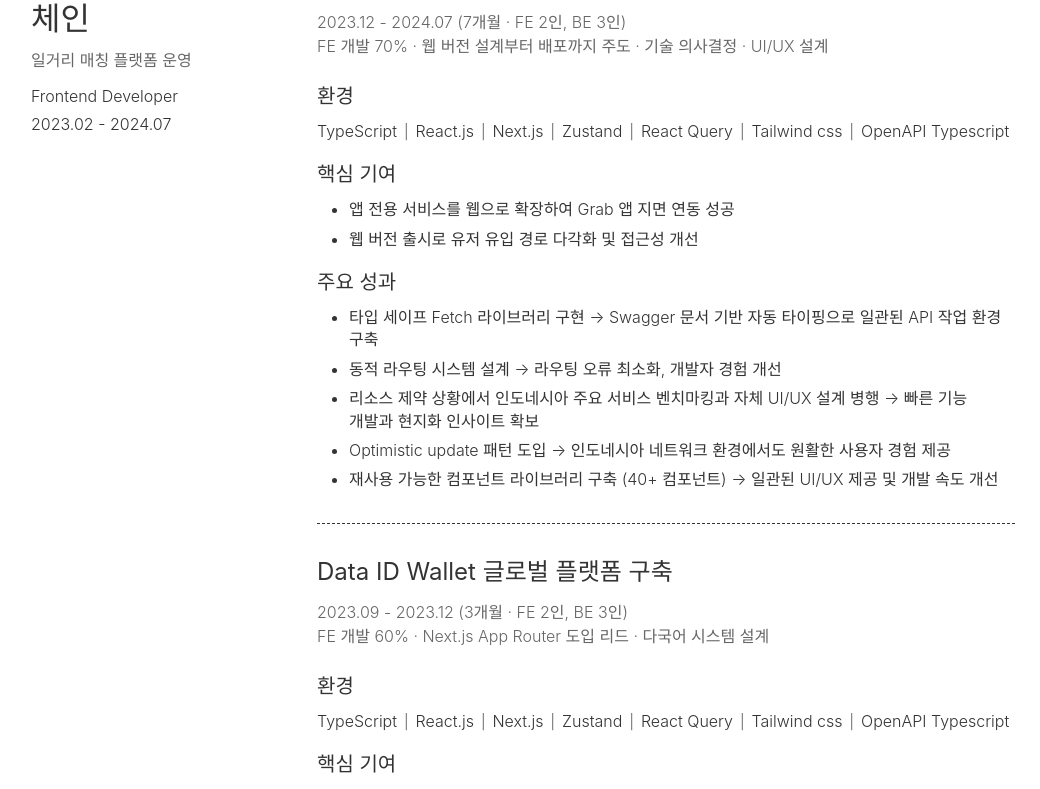
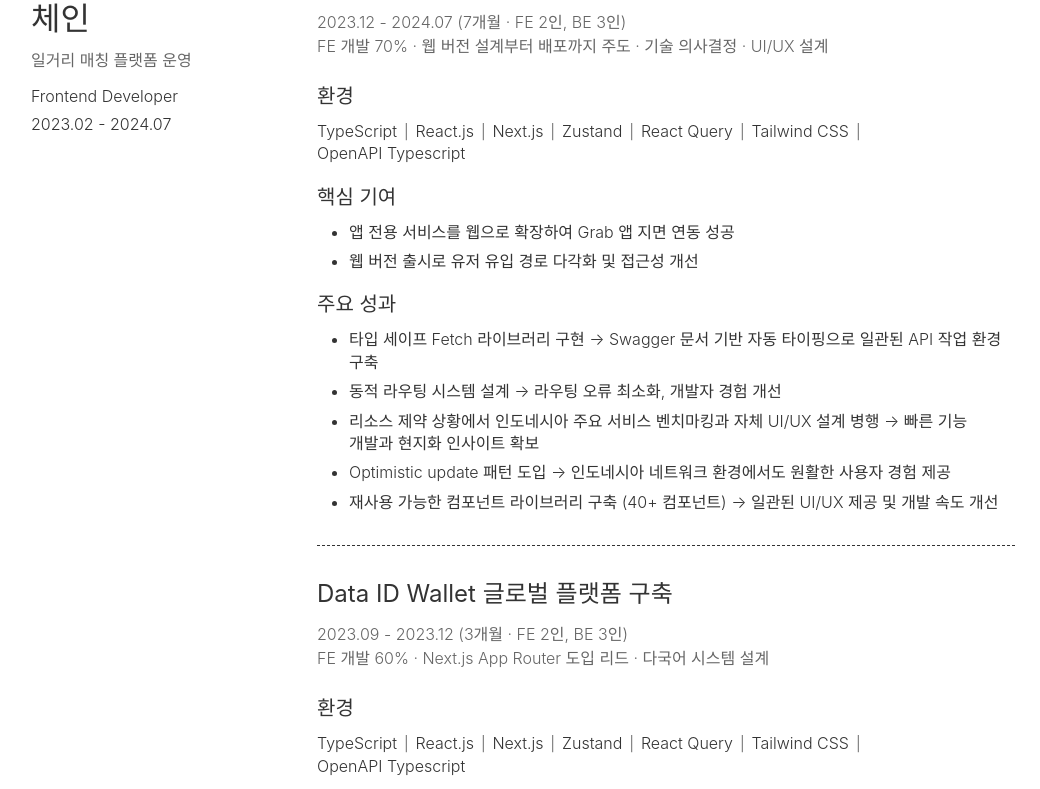
Before and after one commit to parkoon/about, a React (Vite) app: page / in a window 1280 px wide. Shown: the part 1309-2098 px from the top of the page, without its empty margins (117-1157 px from the left). Built offline with nearby package versions, Linux system fonts and the light colour scheme; a web font is replaced by a local one.

Commit message:
fix: 표현 수정

```diff
--- a/src/data/index.ts
+++ b/src/data/index.ts
@@ -118,7 +118,7 @@
           "Next.js",
           "Zustand",
           "React Query",
-          "Tailwind css",
+          "Tailwind CSS",
           "OpenAPI Typescript",
         ],
       },
@@ -149,7 +149,7 @@
           "Next.js",
           "Zustand",
           "React Query",
-          "Tailwind css",
+          "Tailwind CSS",
           "OpenAPI Typescript",
         ],
       },
@@ -176,7 +176,7 @@
           "Next.js",
           "Antd",
           "React Query",
-          "Tailwind css",
+          "Tailwind CSS",
           "OpenAPI Typescript",
         ],
       },
@@ -216,7 +216,7 @@
           "React.js",
           "Next.js",
           "React Query",
-          "Tailwind css",
+          "Tailwind CSS",
           "OpenAPI Typescript",
         ],
       },
@@ -245,7 +245,7 @@
           "Next.js",
           "Antd",
           "React Query",
-          "Tailwind css",
+          "Tailwind CSS",
           "OpenAPI Typescript",
         ],
       },
@@ -366,7 +366,7 @@
         spec: [
           "WebRTC",
           "HTML/CSS",
-          "Javascript",
+          "JavaScript",
           "React.js",
           "Node.js",
           "Socket.io",
@@ -389,7 +389,7 @@
           "다국어 콘텐츠 자동 생성 시스템 구축 → 20개국 언어 일괄 처리",
           "데모 앱 개발 → CES 2019 전시, 글로벌 마케팅 활용",
         ],
-        spec: ["WebOS", "HTML/CSS", "Javascript", "Enact.js"],
+        spec: ["WebOS", "HTML/CSS", "JavaScript", "Enact.js"],
       },
     ],
   },
```
